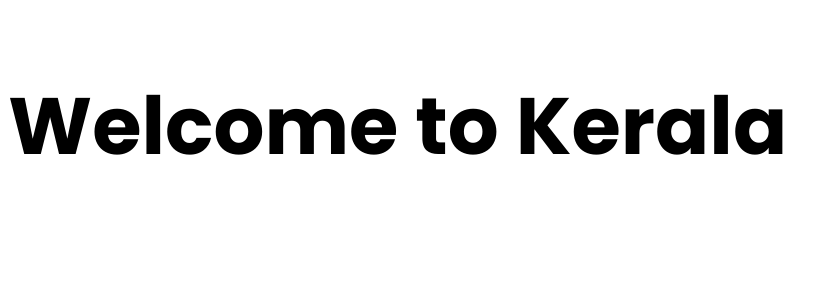
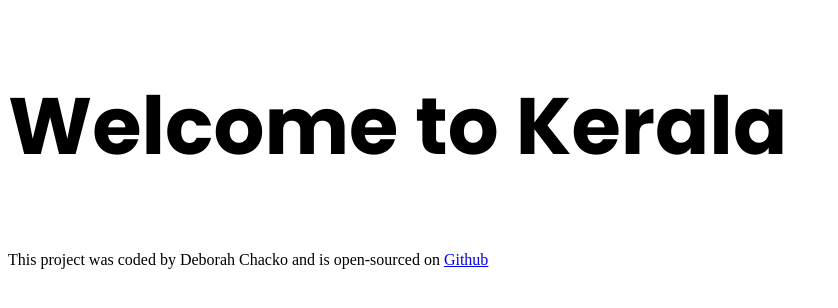
Before and after one commit to Sapphire59/responsive-add-on-project, a plain HTML site: page index.html in a window 1280 px wide. Shown: the whole page, without its empty margins (0-838 px from the left). Drawn offline with Linux system fonts and the light colour scheme; a web font is replaced by a local one.

Commit message:
added footer and link

```diff
--- a/index.html
+++ b/index.html
@@ -16,5 +16,14 @@
   </head>
   <body>
     <h1>Welcome to Kerala</h1>
+    <footer>
+      This project was coded by Deborah Chacko and is open-sourced on
+
+      <a
+        href="https://github.com/Sapphire59/responsive-add-on-project"
+        target="_blank"
+        >Github</a
+      >
+    </footer>
   </body>
 </html>
```
